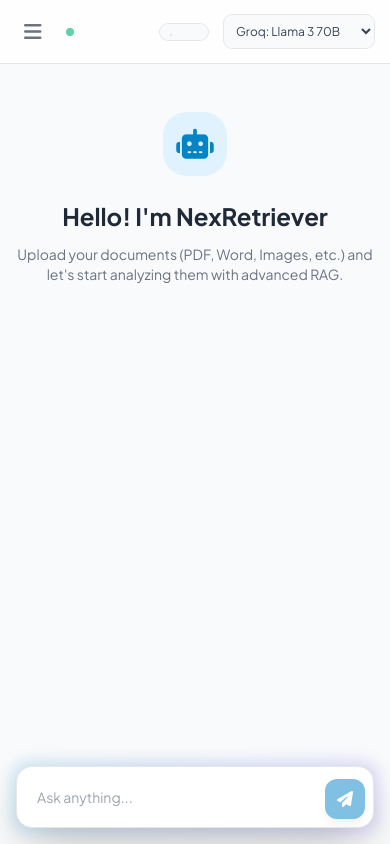
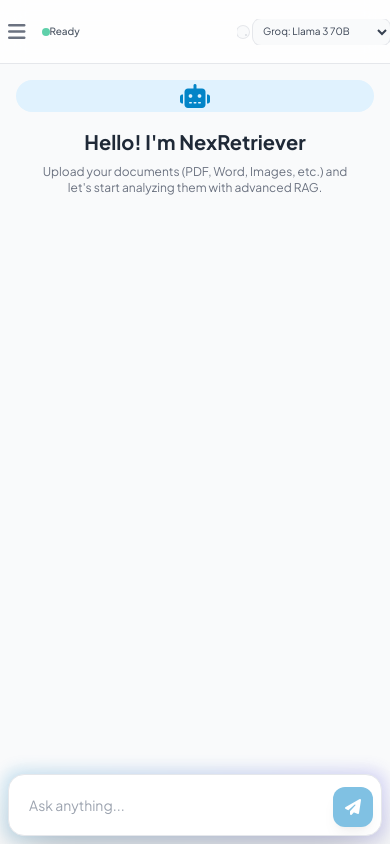
Before and after one commit to Gauravsonawane3435/pdf_rag_chatbot, a Python web app: template templates/index.html in a window 390 px wide. Run offline with Jinja, Linux system fonts and the light colour scheme; the template is opened without the code that fills it, so the values that code supplies are empty; some libraries are stand-ins or nearby versions.

Commit message:
feat: enhance mobile responsiveness and UI polish

```diff
--- a/static/script.js
+++ b/static/script.js
@@ -217,7 +217,8 @@ function setupEventListeners() {
 
             clearChatUI(needsNewSession ? "New session started. Ready for your documents." : "This is already a new session.");
             loadSessionHistory();
-            if (window.innerWidth < 768) closeSidebar();
+            // Automatically close sidebar on mobile after switching/starting session
+            if (window.innerWidth < 1024) closeSidebar();
         });
     }
 }
@@ -262,7 +263,7 @@ async function loadSessionHistory() {
         });
     } catch (e) {
         console.error('Failed to load session history:', e);
-        notify(`Failed to load history: ${e.message}`, 'error');
+        // Don't annoy with alerts for history fetch failures on init unless explicit
     }
 }
 
@@ -416,7 +417,7 @@ function createBotMessageShell() {
         </div>
     `;
     chatMessages.appendChild(div);
-    chatMessages.scrollTop = chatMessages.scrollHeight;
+    div.scrollIntoView({ behavior: 'smooth', block: 'end' });
     return div;
 }
 
@@ -505,7 +506,7 @@ function appendMessage(sender, content, sources = []) {
         </div>
     `;
     chatMessages.appendChild(div);
-    chatMessages.scrollTop = chatMessages.scrollHeight;
+    div.scrollIntoView({ behavior: 'smooth', block: 'end' });
 }
 
 function appendTypingIndicator() {
--- a/templates/index.html
+++ b/templates/index.html
@@ -95,37 +95,37 @@
         <main class="flex-1 flex flex-col relative bg-transparent w-full md:w-auto">
             <!-- Header -->
             <header
-                class="h-16 border-b border-gray-200 dark:border-slate-800 bg-white/80 dark:bg-slate-900/80 backdrop-blur-md flex items-center justify-between px-4 md:px-8 z-10 sticky top-0">
-                <div class="flex items-center gap-4">
+                class="h-16 border-b border-gray-200 dark:border-slate-800 bg-white/80 dark:bg-slate-900/80 backdrop-blur-md flex items-center justify-between px-3 md:px-8 z-10 sticky top-0">
+                <div class="flex items-center gap-2 md:gap-4 flex-shrink-0">
                     <!-- Mobile Menu Button -->
                     <button id="mobile-menu-btn"
                         class="md:hidden p-2 text-gray-500 hover:text-primary-600 transition-colors">
                         <i class="fas fa-bars text-xl"></i>
                     </button>
 
-                    <span class="flex items-center gap-2">
+                    <span class="flex items-center gap-1.5 md:gap-2">
                         <span class="w-2 h-2 rounded-full bg-emerald-500 animate-pulse"></span>
-                        <span class="text-sm font-medium text-gray-600 dark:text-slate-400 hidden sm:inline"
+                        <span class="text-[10px] sm:text-sm font-medium text-gray-600 dark:text-slate-400"
                             id="session-status">Ready</span>
                     </span>
                 </div>
 
-                <div class="flex items-center gap-2 md:gap-3">
-                    <!-- Vision Toggle (Keep for performance) -->
+                <div class="flex items-center gap-1 md:gap-3 overflow-x-auto no-scrollbar">
+                    <!-- Vision Toggle -->
                     <div
-                        class="flex items-center gap-2 mr-2 md:mr-4 bg-gray-50 dark:bg-slate-800 p-2 rounded-lg ring-1 ring-gray-200 dark:ring-slate-700">
+                        class="flex items-center gap-1.5 md:gap-2 bg-gray-50 dark:bg-slate-800 p-1.5 md:p-2 rounded-lg ring-1 ring-gray-200 dark:ring-slate-700 flex-shrink-0">
                         <span
-                            class="text-[10px] font-bold text-gray-400 uppercase tracking-widest hidden xs:inline">Vision</span>
+                            class="text-[9px] md:text-[10px] font-bold text-gray-400 uppercase tracking-widest hidden xs:inline">Vision</span>
                         <label class="relative inline-flex items-center cursor-pointer">
                             <input type="checkbox" id="vision-toggle" class="sr-only peer">
                             <div
-                                class="w-8 h-4 bg-gray-200 peer-focus:outline-none rounded-full peer dark:bg-slate-700 peer-checked:after:translate-x-full peer-checked:after:border-white after:content-[''] after:absolute after:top-[2px] after:left-[2px] after:bg-white after:border-gray-300 after:border after:rounded-full after:h-3 after:w-3 after:transition-all peer-checked:bg-indigo-600">
+                                class="w-7 h-4 md:w-8 md:h-4 bg-gray-200 peer-focus:outline-none rounded-full peer dark:bg-slate-700 peer-checked:after:translate-x-full peer-checked:after:border-white after:content-[''] after:absolute after:top-[2px] after:left-[2px] after:bg-white after:border-gray-300 after:border after:rounded-full after:h-3 after:w-3 after:transition-all peer-checked:bg-primary-600">
                             </div>
                         </label>
                     </div>
 
                     <div
-                        class="hidden sm:flex items-center gap-2 mr-2 md:mr-4 bg-gray-50 dark:bg-slate-800 p-2 rounded-lg ring-1 ring-gray-200 dark:ring-slate-700">
+                        class="hidden sm:flex items-center gap-2 bg-gray-50 dark:bg-slate-800 p-2 rounded-lg ring-1 ring-gray-200 dark:ring-slate-700 flex-shrink-0">
                         <span class="text-xs font-semibold text-gray-500 dark:text-slate-400">Stream</span>
                         <label class="relative inline-flex items-center cursor-pointer">
                             <input type="checkbox" id="stream-toggle" class="sr-only peer" checked>
@@ -134,8 +134,9 @@
                             </div>
                         </label>
                     </div>
+
                     <select id="model-select"
-                        class="bg-gray-50 dark:bg-slate-800 text-gray-700 dark:text-slate-200 text-xs md:text-sm rounded-lg border-none ring-1 ring-gray-200 dark:ring-slate-700 focus:ring-2 focus:ring-primary-500 p-2 outline-none max-w-[150px] md:max-w-xs truncate">
+                        class="bg-gray-50 dark:bg-slate-800 text-gray-700 dark:text-slate-200 text-[10px] md:text-sm rounded-lg border-none ring-1 ring-gray-200 dark:ring-slate-700 focus:ring-2 focus:ring-primary-500 p-1.5 md:p-2 outline-none max-w-[100px] xs:max-w-[150px] md:max-w-xs truncate flex-shrink-0">
                         <option value="groq/llama-3.3-70b-versatile">Groq: Llama 3 70B</option>
                         <option value="openai/gpt-4-turbo">OpenAI: GPT-4 Turbo</option>
                         <option value="anthropic/claude-3-5-sonnet-20240620">Claude 3.5 Sonnet</option>
@@ -147,21 +148,22 @@
             <!-- Chat Container -->
             <div id="chat-messages" class="flex-1 overflow-y-auto p-4 md:p-8 space-y-6 custom-scrollbar">
                 <!-- Welcome Message -->
-                <div class="max-w-3xl mx-auto text-center py-8 md:py-12">
+                <div class="max-w-3xl mx-auto text-center py-6 md:py-12">
                     <div
-                        class="w-16 h-16 md:w-20 md:h-20 bg-primary-100 dark:bg-primary-900/30 rounded-3xl flex items-center justify-center text-primary-600 dark:text-primary-400 mx-auto mb-6">
-                        <i class="fas fa-robot text-3xl md:text-4xl"></i>
+                        class="w-14 h-14 md:w-20 md:h-20 bg-primary-100 dark:bg-primary-900/30 rounded-3xl flex items-center justify-center text-primary-600 dark:text-primary-400 mx-auto mb-4 md:mb-6">
+                        <i class="fas fa-robot text-2xl md:text-4xl"></i>
                     </div>
-                    <h2 class="text-2xl md:text-3xl font-bold text-gray-800 dark:text-white mb-3">Hello! I'm
+                    <h2 class="text-xl md:text-3xl font-bold text-gray-800 dark:text-white mb-2 md:mb-3 px-2">Hello! I'm
                         NexRetriever</h2>
-                    <p class="text-sm md:text-base text-gray-500 dark:text-slate-400 max-w-md mx-auto">Upload your
+                    <p class="text-xs md:text-base text-gray-500 dark:text-slate-400 max-w-xs md:max-w-md mx-auto px-4">
+                        Upload your
                         documents (PDF, Word,
                         Images, etc.) and let's start analyzing them with advanced RAG.</p>
                 </div>
             </div>
 
             <!-- Input Area -->
-            <div class="p-4 md:p-8 bg-transparent">
+            <div class="p-2 sm:p-4 md:p-8 bg-transparent">
                 <div class="max-w-4xl mx-auto relative group">
                     <div
                         class="absolute -inset-1 bg-gradient-to-r from-primary-600 to-indigo-600 rounded-2xl blur opacity-20 group-focus-within:opacity-40 transition duration-1000">
```
Also changed, not shown: static/style.css (+20 -7 lines).
